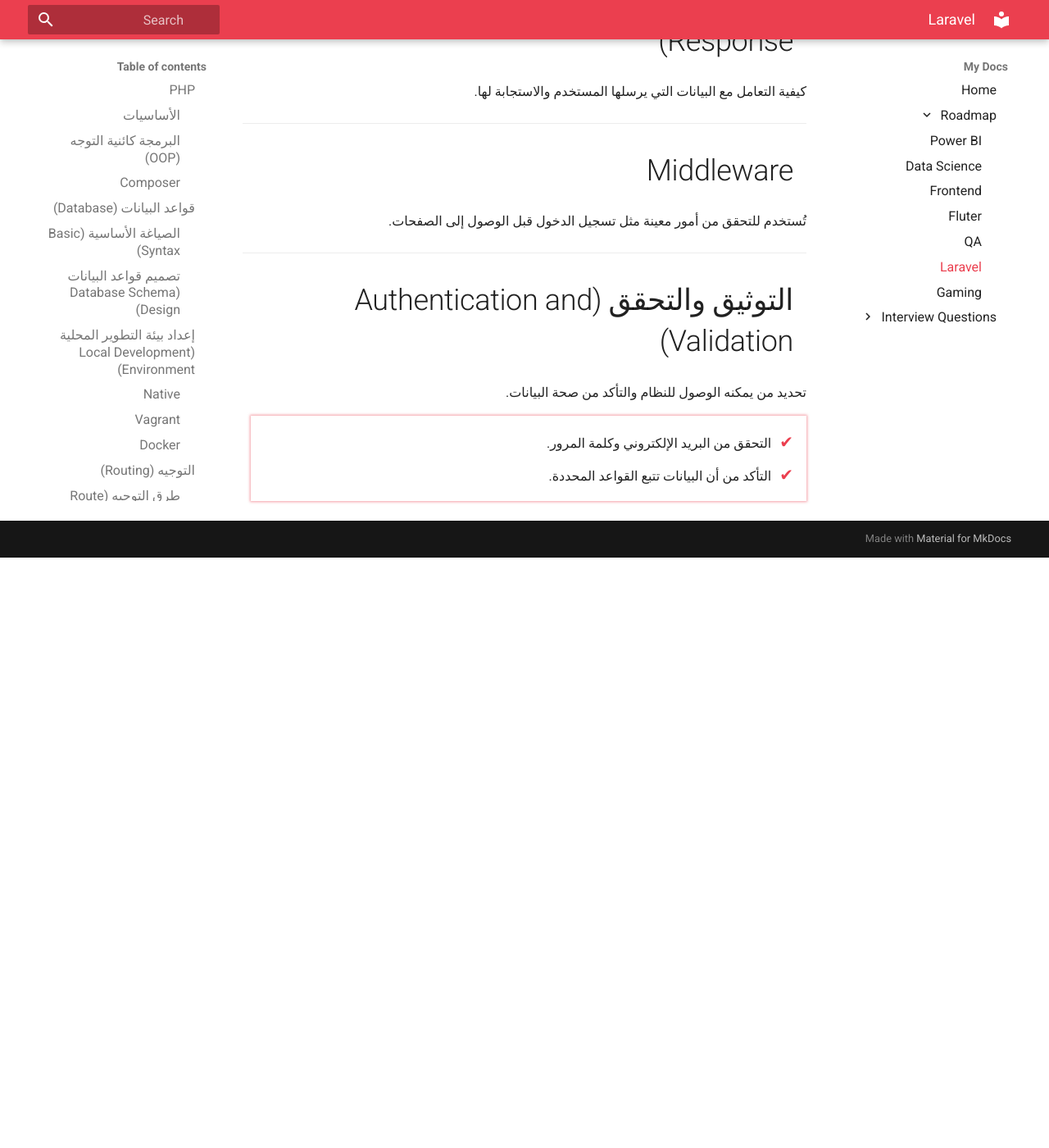
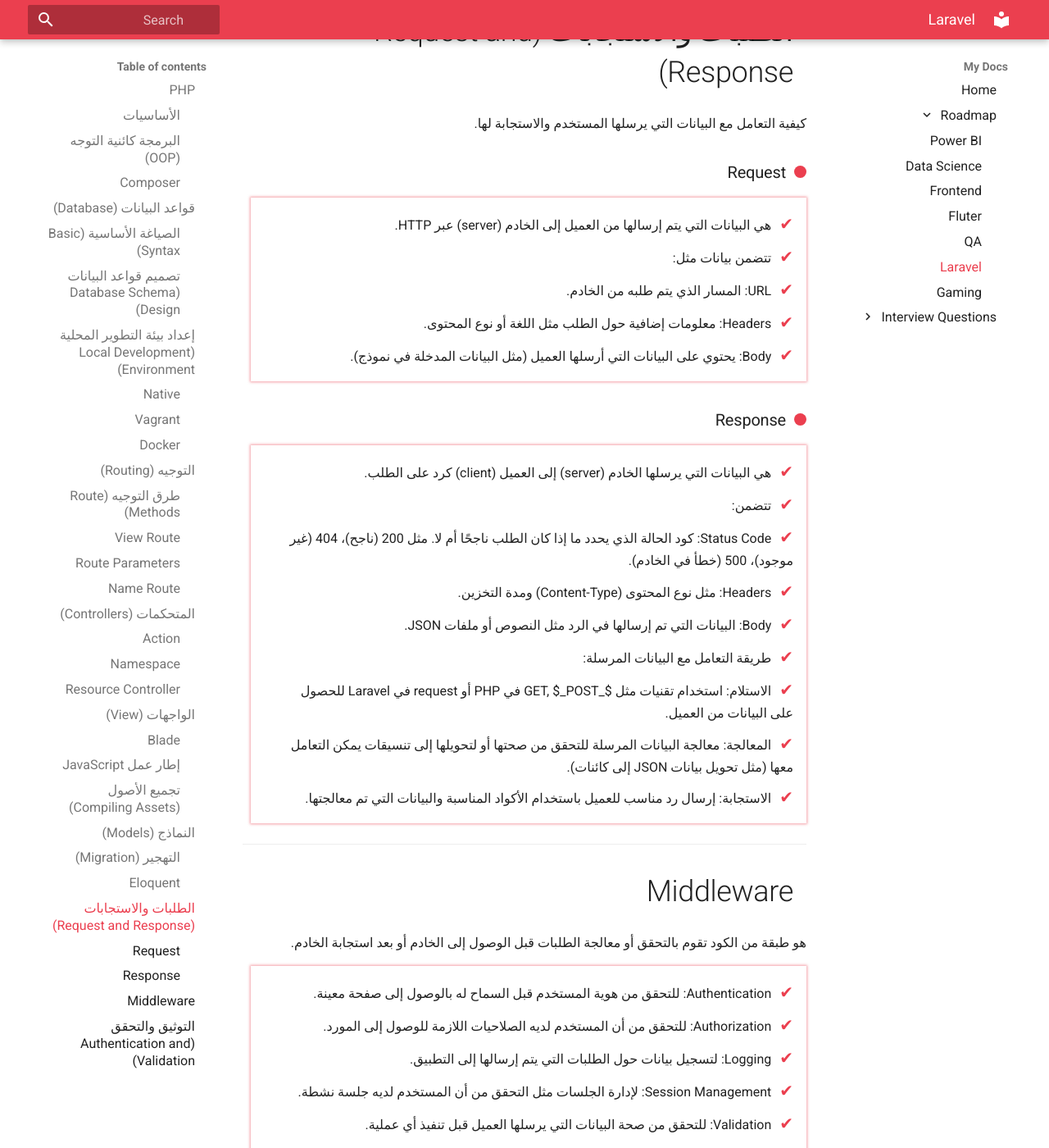
Before and after one commit to mrayyan2001/SSG, an MkDocs documentation site: the page built from docs/roadmap/laravel.md, in a window 1280 px wide and 1400 px high, scrolled down 5335 px. Shown: the whole window at 82% size. Built offline with MkDocs 1.6.1 and Material for MkDocs 9.7.7, drawn with Linux system fonts in a browser that asks for light colours; before the commit the page ends 6015 px from its top, so only the background shows below that.

Commit message:
update laravle roadmap

```diff
--- a/docs/css/rtl.css
+++ b/docs/css/rtl.css
@@ -5,7 +5,7 @@
 
 
 img {
-    max-width: 64px;
+    width: 128px;
     height: auto;
     display: block;
     margin: 0 auto;
--- a/docs/roadmap/laravel.md
+++ b/docs/roadmap/laravel.md
@@ -70,7 +70,7 @@
 
 ### Vagrant
 
-استخدام **Homestead**، وهو بيئة تطوير جاهزة مبنية على **Vagrant**.
+- استخدام **Homestead**، وهو بيئة تطوير جاهزة مبنية على **Vagrant**.
 
 ### Docker
 
@@ -163,11 +163,37 @@
 
 كيفية التعامل مع البيانات التي يرسلها المستخدم والاستجابة لها.
 
+### Request
+
+- هي البيانات التي يتم إرسالها من العميل إلى الخادم (server) عبر HTTP.
+- تتضمن بيانات مثل:
+- URL: المسار الذي يتم طلبه من الخادم.
+- Headers: معلومات إضافية حول الطلب مثل اللغة أو نوع المحتوى.
+- Body: يحتوي على البيانات التي أرسلها العميل (مثل البيانات المدخلة في نموذج).
+
+### Response
+
+- هي البيانات التي يرسلها الخادم (server) إلى العميل (client) كرد على الطلب.
+- تتضمن:
+- Status Code: كود الحالة الذي يحدد ما إذا كان الطلب ناجحًا أم لا. مثل 200 (ناجح)، 404 (غير موجود)، 500 (خطأ في الخادم).
+- Headers: مثل نوع المحتوى (Content-Type) ومدة التخزين.
+- Body: البيانات التي تم إرسالها في الرد مثل النصوص أو ملفات JSON.
+- طريقة التعامل مع البيانات المرسلة:
+- الاستلام: استخدام تقنيات مثل $\_GET, $\_POST في PHP أو request في Laravel للحصول على البيانات من العميل.
+- المعالجة: معالجة البيانات المرسلة للتحقق من صحتها أو لتحويلها إلى تنسيقات يمكن التعامل معها (مثل تحويل بيانات JSON إلى كائنات).
+- الاستجابة: إرسال رد مناسب للعميل باستخدام الأكواد المناسبة والبيانات التي تم معالجتها.
+
 ---
 
 ## Middleware
 
-تُستخدم للتحقق من أمور معينة مثل تسجيل الدخول قبل الوصول إلى الصفحات.
+هو طبقة من الكود تقوم بالتحقق أو معالجة الطلبات قبل الوصول إلى الخادم أو بعد استجابة الخادم.
+
+- Authentication: للتحقق من هوية المستخدم قبل السماح له بالوصول إلى صفحة معينة.
+- Authorization: للتحقق من أن المستخدم لديه الصلاحيات اللازمة للوصول إلى المورد.
+- Logging: لتسجيل بيانات حول الطلبات التي يتم إرسالها إلى التطبيق.
+- Session Management: لإدارة الجلسات مثل التحقق من أن المستخدم لديه جلسة نشطة.
+- Validation: للتحقق من صحة البيانات التي يرسلها العميل قبل تنفيذ أي عملية.
 
 ---
 
```
